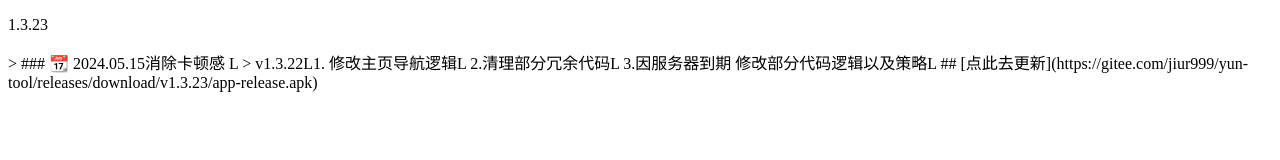
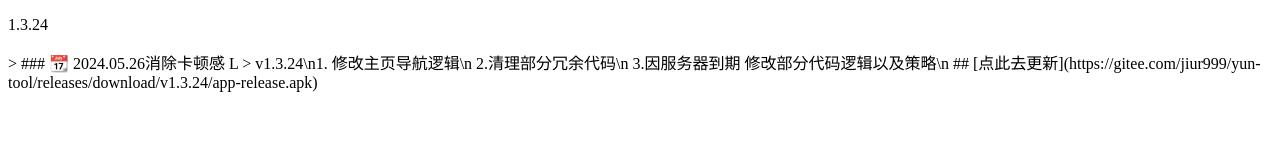
Before and after one commit to JiuR999/Mypages, a plain HTML site: page index.html in a window 1280 px wide. Drawn offline with Linux system fonts and the light colour scheme.

Commit message:
Update index.html

```diff
--- a/index.html
+++ b/index.html
@@ -6,13 +6,13 @@
     <title>Document</title>
   </head>
   <body>
-    <p id="version">1.3.23</p>
+    <p id="version">1.3.24</p>
 
     <p id="content">
-      > ### 📆 2024.05.15消除卡顿感 L > v1.3.22L1. 修改主页导航逻辑L
-      2.清理部分冗余代码L
-      3.因服务器到期 修改部分代码逻辑以及策略L
-    ## [点此去更新](https://gitee.com/jiur999/yun-tool/releases/download/v1.3.23/app-release.apk)
+      > ### 📆 2024.05.26消除卡顿感 L > v1.3.24\n1. 修改主页导航逻辑\n
+      2.清理部分冗余代码\n
+      3.因服务器到期 修改部分代码逻辑以及策略\n
+    ## [点此去更新](https://gitee.com/jiur999/yun-tool/releases/download/v1.3.24/app-release.apk)
     </p>
   </body>
 </html>
```
